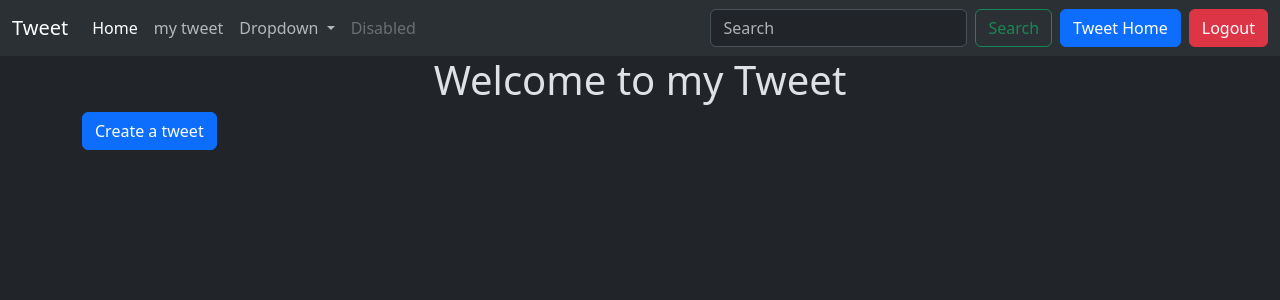
After one commit to 232Ahmed232/social, a Django app: page /tweet/mytweets/ in a window 1280 px wide. The commit adds this page. Shown: the top 300 px of the page. Run offline with Django 5.2, Linux system fonts and the light colour scheme; the visitor is signed in with stand-in values (Sample User, id 1); data that the repository does not hold is empty.

Commit message:
Add mytweets view and template; update navigation links in layout

```diff
--- a/social/templates/layout.html
+++ b/social/templates/layout.html
@@ -15,17 +15,17 @@
 <body class=''>
    <nav class="navbar navbar-expand-lg bg-body-tertiary">
   <div class="container-fluid">
-    <a class="navbar-brand" href="#">Navbar</a>
+    <a class="navbar-brand" href="{% url "tweet_list" %}">Tweet</a>
     <button class="navbar-toggler" type="button" data-bs-toggle="collapse" data-bs-target="#navbarSupportedContent" aria-controls="navbarSupportedContent" aria-expanded="false" aria-label="Toggle navigation">
       <span class="navbar-toggler-icon"></span>
     </button>
     <div class="collapse navbar-collapse" id="navbarSupportedContent">
       <ul class="navbar-nav me-auto mb-2 mb-lg-0">
         <li class="nav-item">
-          <a class="nav-link active" aria-current="page" href="#">Home</a>
+          <a class="nav-link active" aria-current="page" href="{% url "tweet_list" %}">Home</a>
         </li>
         <li class="nav-item">
-          <a class="nav-link" href="#">Link</a>
+          <a class="nav-link" href="{% url "mytweets" %}">my tweet</a>
         </li>
         <li class="nav-item dropdown">
           <a class="nav-link dropdown-toggle" href="#" role="button" data-bs-toggle="dropdown" aria-expanded="false">
--- /dev/null
+++ b/social/tweet/templates/mytweets.html
@@ -0,0 +1,30 @@
+{% extends "layout.html" %}
+
+{% block title %}
+tweet
+{% endblock %}
+
+{% block content %}
+<h1 class='text-center'>Welcome to my Tweet</h1>
+
+<a  class ='btn btn-primary mb-4' href="{% url 'tweet_create' %}">Create a tweet</a>
+
+<div class="container row gap-3">
+    {% for tweet in  tweets%}
+        <div class="card" style="width: 18rem;">
+            <img src="{{tweet.photo.url}}" class="card-img-top" alt="...">
+            <div class="card-body">
+                <h5 class="card-title">{{tweet.user.username}}</h5>
+                <p class="card-text">{{tweet.text}}</p>
+                {% if tweet.user == user %}
+                <a href="{% url 'tweet_edit' tweet.id%}" class="btn btn-primary">Edit</a>
+                <a href="{% url 'tweet_delete' tweet.id%}" class="btn btn-danger">Delete</a>
+                {% endif %}
+            </div>
+        </div>
+
+    {% endfor %}
+
+</div>
+
+{% endblock %}
--- a/social/tweet/templates/registration/login.html
+++ b/social/tweet/templates/registration/login.html
@@ -6,8 +6,8 @@
     {% csrf_token %}
     {{form.as_p}}
 
-    <button class='btn btn-primary'>Register</button>
+    <button class='btn btn-primary'>Log In</button>
 </form>
-<p>you have been log out? <a href="{% url "register" %}">Login</a></p>
+<p>Dont have register yet? <a href="{% url "register" %}">Create Account</a></p>
 
 {% endblock %}
--- a/social/tweet/urls.py
+++ b/social/tweet/urls.py
@@ -7,6 +7,8 @@ urlpatterns = [
     path('', views.tweet_list, name="tweet_list"),
     path('create/', views.tweet_create, name="tweet_create"),
 
+    path('mytweets/', views.mytweets, name="mytweets"),
+
     path('<int:tweet_id>/del/', views.tweet_delete, name="tweet_delete"),
     path('<int:tweet_id>/edit/', views.tweet_edit, name="tweet_edit"),
 
--- a/social/tweet/views.py
+++ b/social/tweet/views.py
@@ -1,8 +1,9 @@
 from django.shortcuts import render
 from .models import Tweet
+from django.contrib.auth.models import User
 
 from .forms import TweetForm,UserRegistrationForm
-from django.shortcuts import get_object_or_404,redirect
+from django.shortcuts import get_object_or_404,redirect,get_list_or_404
 
 from django.contrib.auth.decorators import login_required
 from django.contrib.auth import login
@@ -51,6 +52,16 @@ def tweet_delete(request,tweet_id):
         return redirect('tweet_list')
     return render(request,'tweet_confirm_delete.html',{'tweet':tweet })
 
+@login_required
+def mytweets(request):
+    # user =  get_object_or_404(User,user = request.user)
+
+    tweets = Tweet.objects.filter(user = request.user)
+    print(tweets)
+
+    return render(request,'mytweets.html',{'tweets':tweets })
+
+
 
 def register(request):
     if request.method == 'POST':
```
